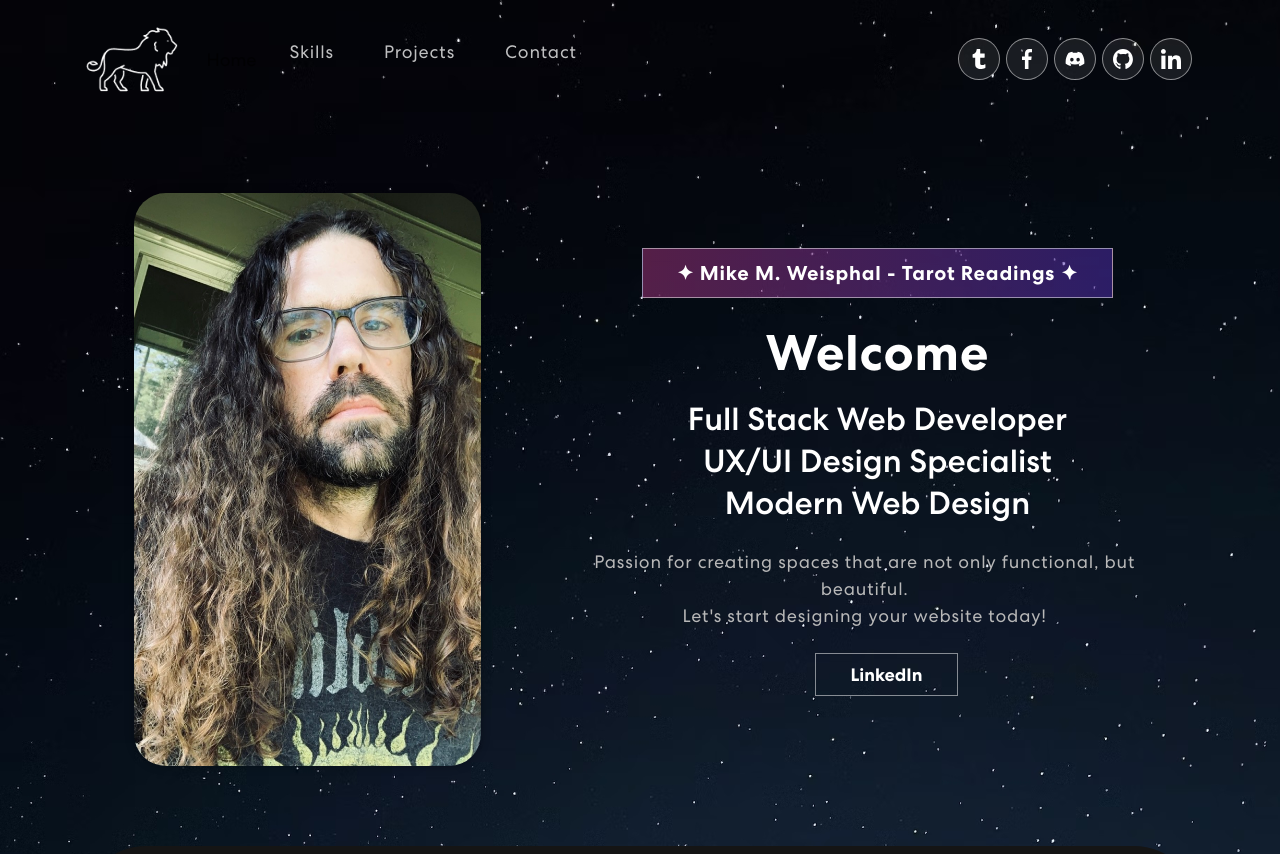
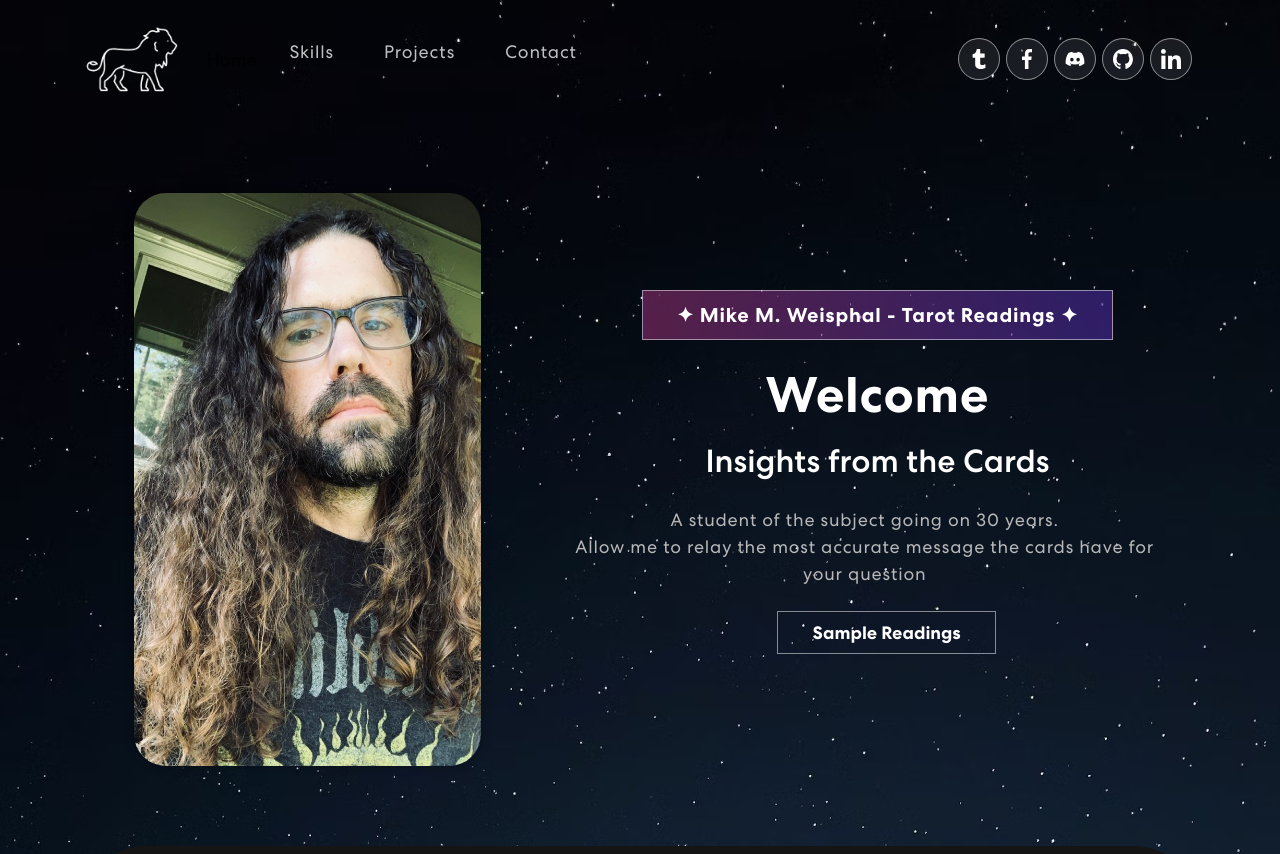
Before and after one commit to michaelangelesz/TarotReadingsPortfolio, a React (Create React App) app: page / in a window 1280 px wide. Shown: the top 854 px of the page. Built offline with nearby package versions, Linux system fonts and the light colour scheme.

Commit message:
banner updates

```diff
--- a/src/Components/Banner.js
+++ b/src/Components/Banner.js
@@ -18,20 +18,13 @@ export const Banner = () => {
                     {`Welcome`} <br />
                   </h1>
                   <h2>
-                    {`Full Stack Web Developer`}
-                    <br />
-                    {`UX/UI Design Specialist`}
-                    <br />
-                    {`Modern Web Design`}
+                    {`Insights from the Cards`}
                     <br />
                   </h2><br />
-                  <p>Passion for creating spaces that are not only functional, but beautiful.
-                  </p>
-                  <p>
-                    Let's start designing your website today!
+                  <p>A student of the subject going on 30 years.<br /> Allow me to relay the most accurate message the cards have for your question
                   </p>
                   <br />
-                  <button type="button" onClick={() => window.open('https://www.linkedin.com/in/michael-m-weisphal/')}>LinkedIn</button>
+                  <button type="button" onClick={() => window.open('https://venusandmarsrx.tumblr.com/tagged/sample')}>Sample Readings</button>
                 </div>
           </Col>
         </Row>
```
